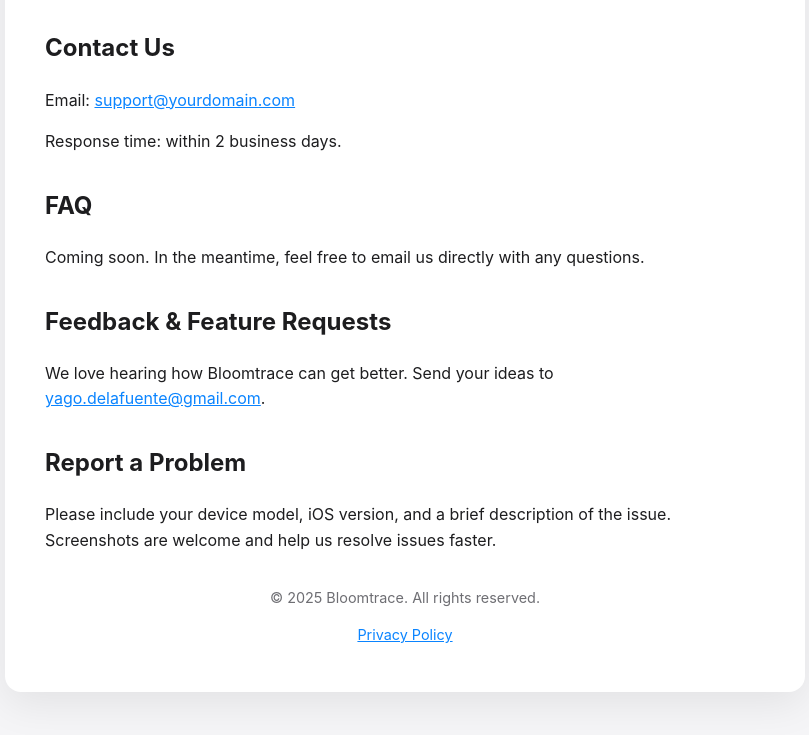
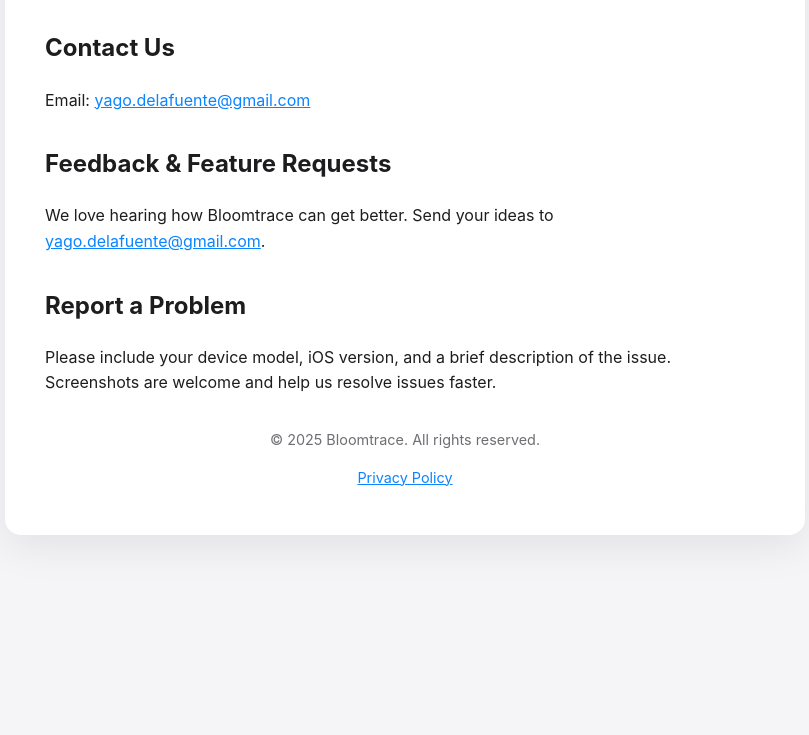
Before and after one commit to yagozalez/bloomtrace-support-site, a plain HTML site: page index.html in a window 1280 px wide. Shown: the part 173-908 px from the top of the page, without its empty margins (235-1044 px from the left). After the commit the page ends 800 px from the top, so only its background shows below. Drawn offline with Linux system fonts and the light colour scheme.

Commit message:
update index

```diff
--- a/index.html
+++ b/index.html
@@ -54,13 +54,7 @@
 
     <section>
       <h2>Contact Us</h2>
-      <p>Email: <a href="mailto:yago.delafuente@gmail.com">support@yourdomain.com</a></p>
-      <p>Response time: within 2 business days.</p>
-    </section>
-
-    <section>
-      <h2>FAQ</h2>
-      <p>Coming soon. In the meantime, feel free to email us directly with any questions.</p>
+      <p>Email: <a href="mailto:yago.delafuente@gmail.com">yago.delafuente@gmail.com</a></p>
     </section>
 
     <section>
```
